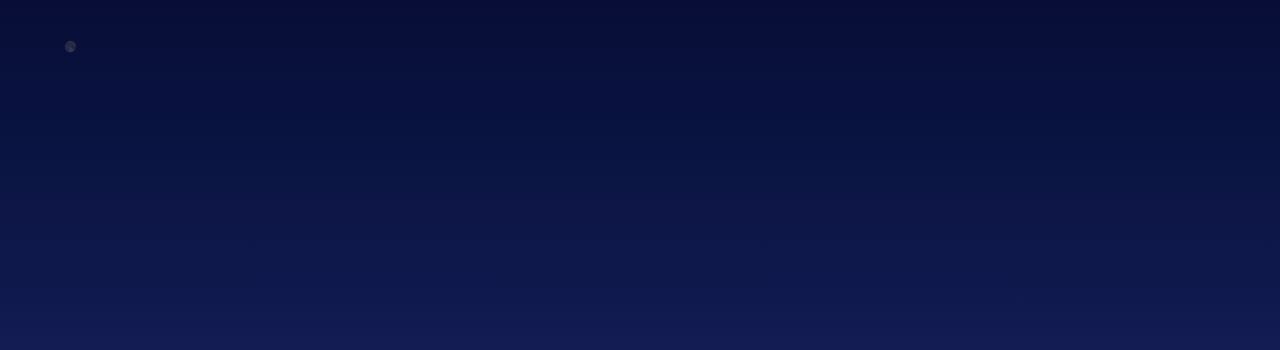
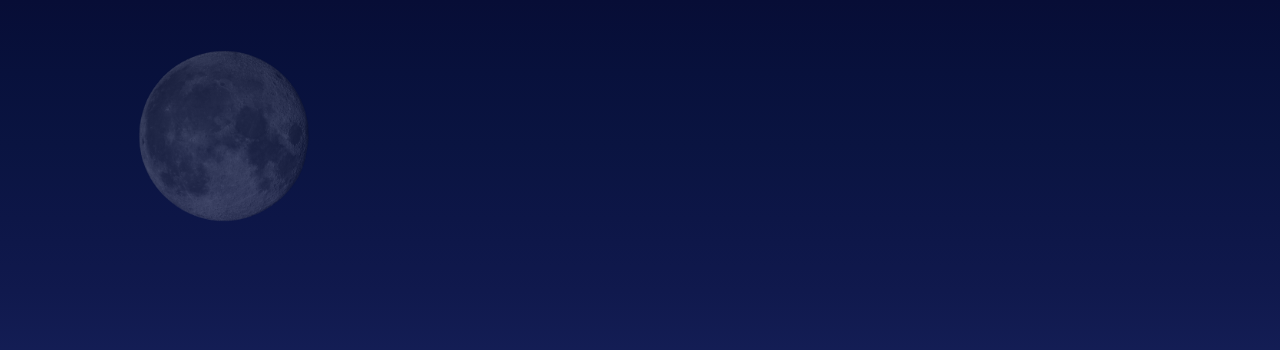
Before and after one commit to Simeon-Ll/Myself-Typing-Animation-, a plain HTML site: page index.html in a window 1280 px wide. Shown: the top 350 px of the page. Drawn offline with Linux system fonts and the light colour scheme.

Commit message:
Added moon

```diff
--- a/style.css
+++ b/style.css
@@ -55,8 +55,8 @@ span.stop-blinking::before{
 .moon{
     position: absolute;
     top: 5%;
-    left: 5%;
-    width: 1%;
+    left: 10%;
+    width: 15%;
     opacity: 0.3;
 
 
```
